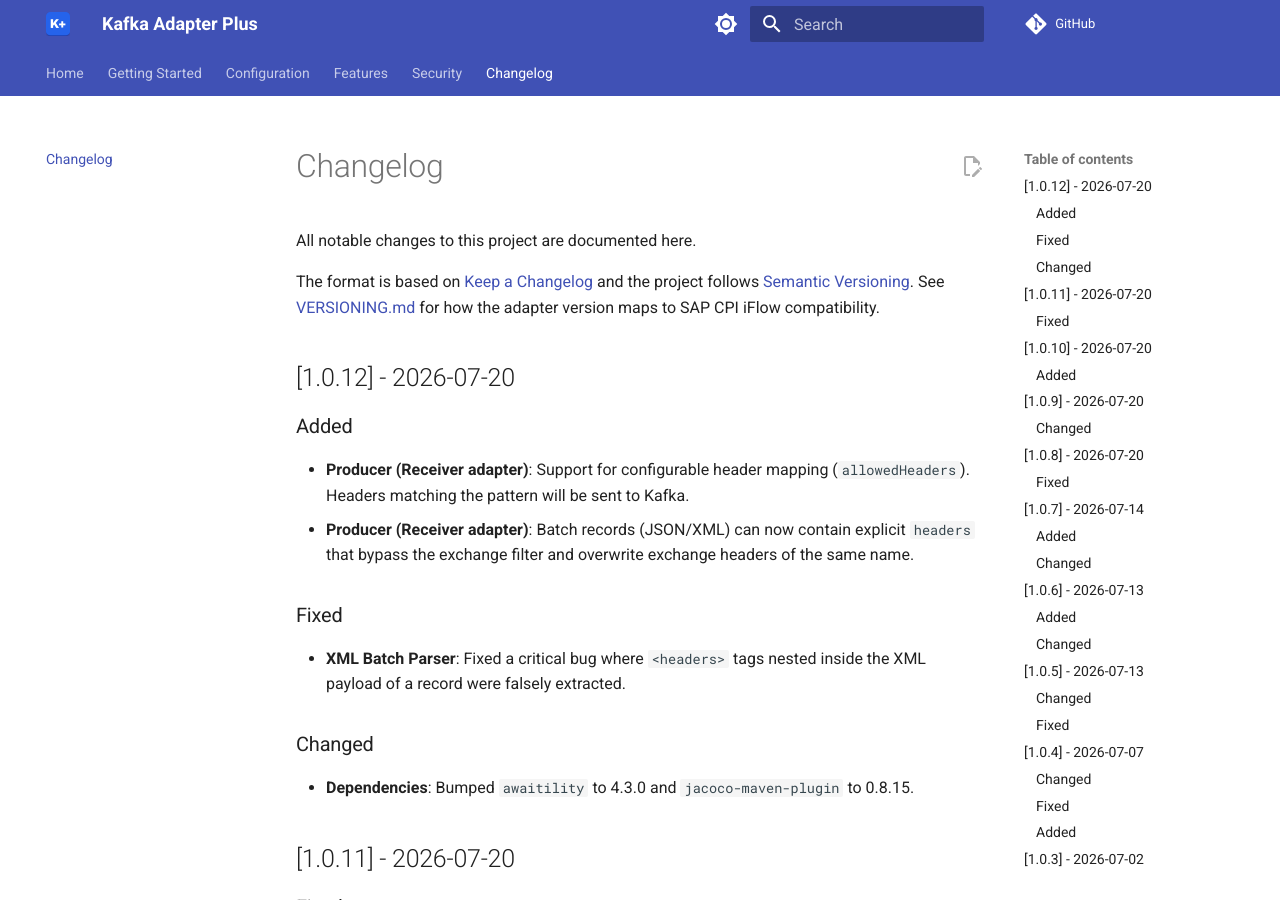
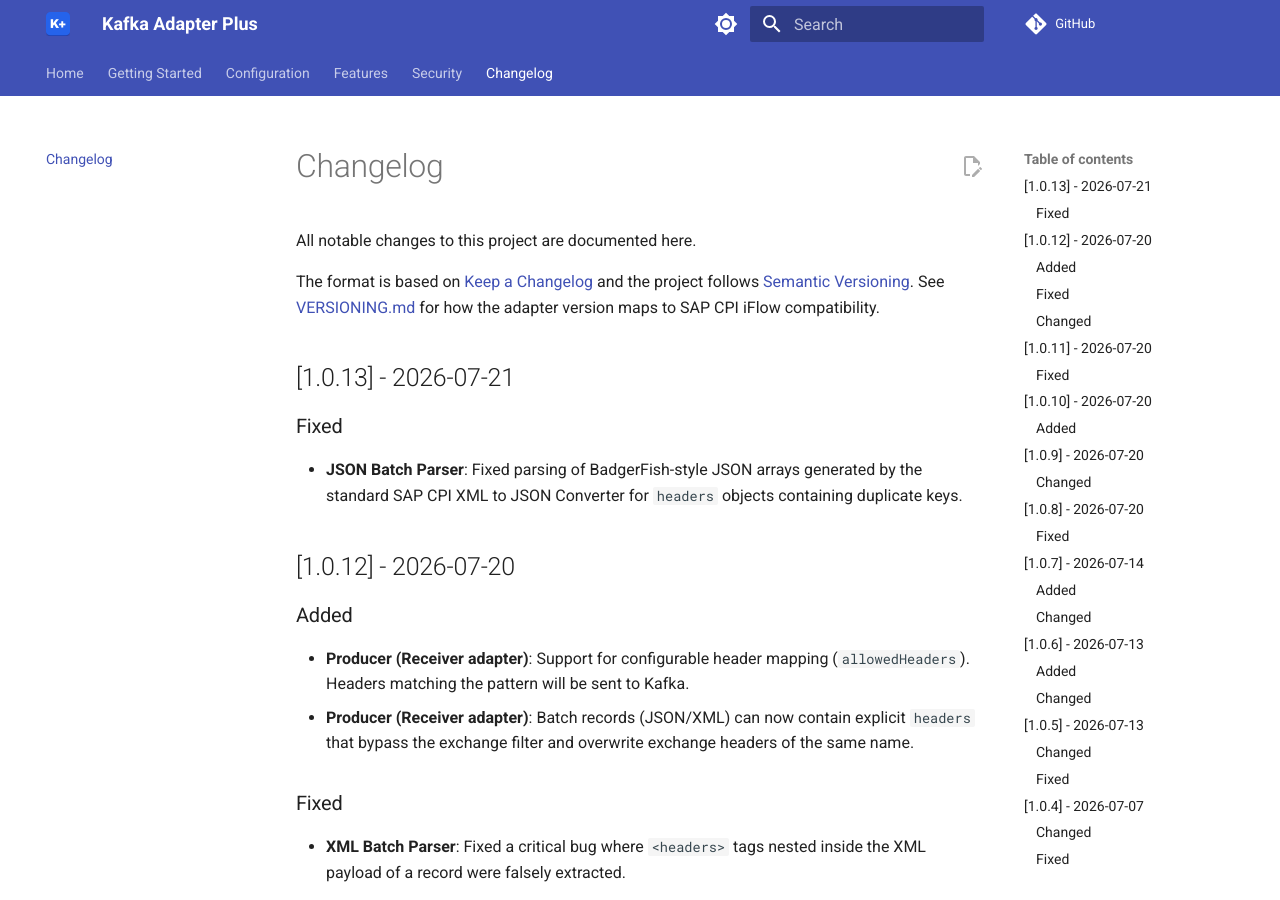
Before and after one commit to FinkeFlo/cpi-kafka-adapter-plus, an MkDocs documentation site: the page built from docs/changelog.md, in a window 1280 px wide and 900 px high. Built offline with MkDocs 1.6.1 and Material for MkDocs 9.7.7, drawn with Linux system fonts in a browser that asks for light colours; comment, search, counter and statistics services are not loaded.

Commit message:
chore: bump version to 1.0.13

```diff
--- a/docs/changelog.md
+++ b/docs/changelog.md
@@ -6,6 +6,11 @@
 and the project follows [Semantic Versioning](https://semver.org/). See
 [VERSIONING.md](https://github.com/finkeflo/cpi-kafka-adapter-plus/blob/main/VERSIONING.md) for how the adapter version maps to SAP CPI
 iFlow compatibility.
+
+## [1.0.13] - 2026-07-21
+
+### Fixed
+- **JSON Batch Parser**: Fixed parsing of BadgerFish-style JSON arrays generated by the standard SAP CPI XML to JSON Converter for `headers` objects containing duplicate keys.
 
 ## [1.0.12] - 2026-07-20
 
--- a/pom.xml
+++ b/pom.xml
@@ -5,7 +5,7 @@
     <modelVersion>4.0.0</modelVersion>
     <groupId>com.finkeflo.cpi.kafka</groupId>
     <artifactId>cpi-kafka-adapter-plus</artifactId>
-    <version>1.0.12</version>
+    <version>1.0.13</version>
     <packaging>bundle</packaging>
     <name>Kafka Adapter Plus</name>
     <description>Custom Apache Kafka adapter for SAP Cloud Integration (CPI) with advanced batch processing, Avro/Schema Registry support, and SASL/SSL security.</description>
```
Also changed, not shown: CHANGELOG.md (+5 -0 lines), 2 other files.
